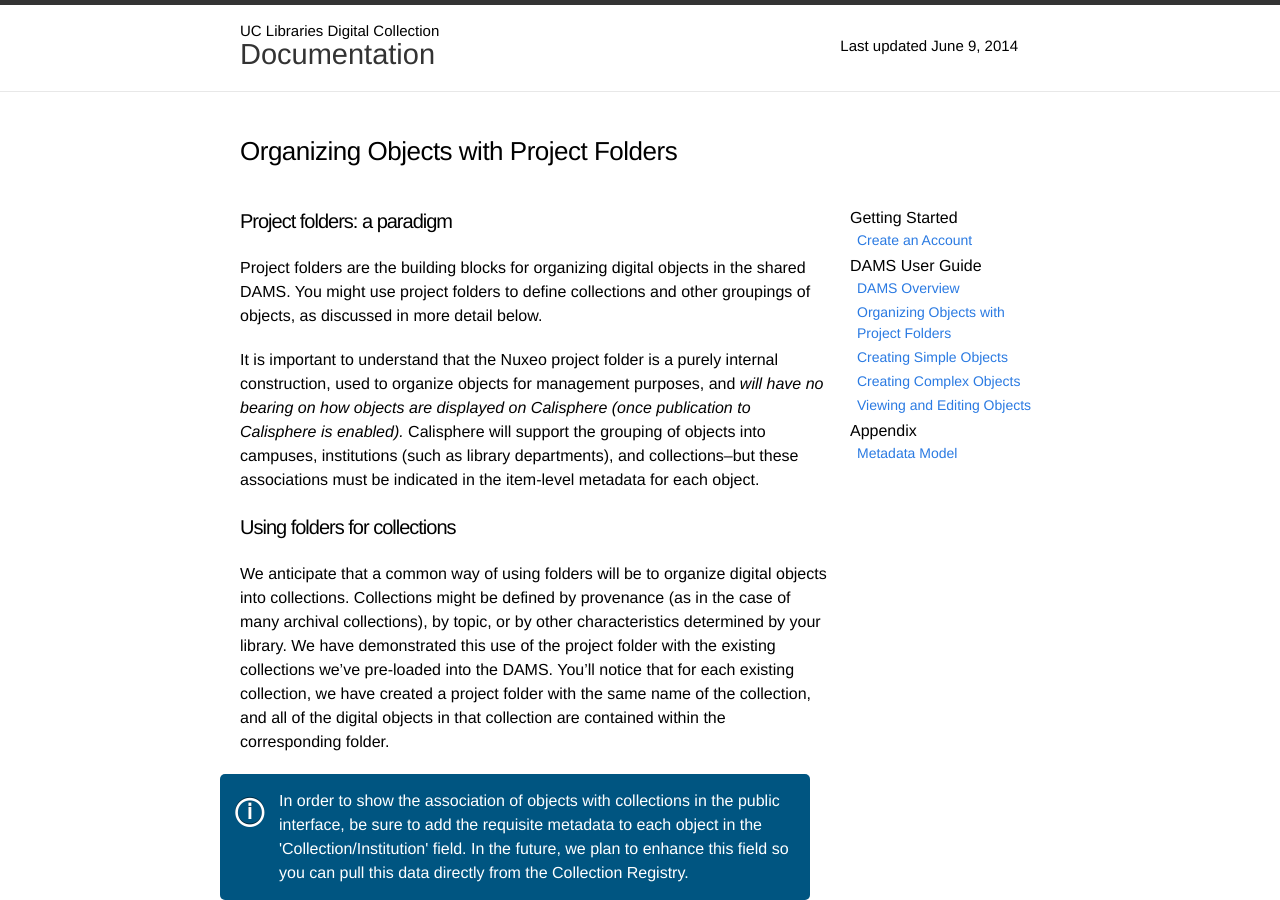
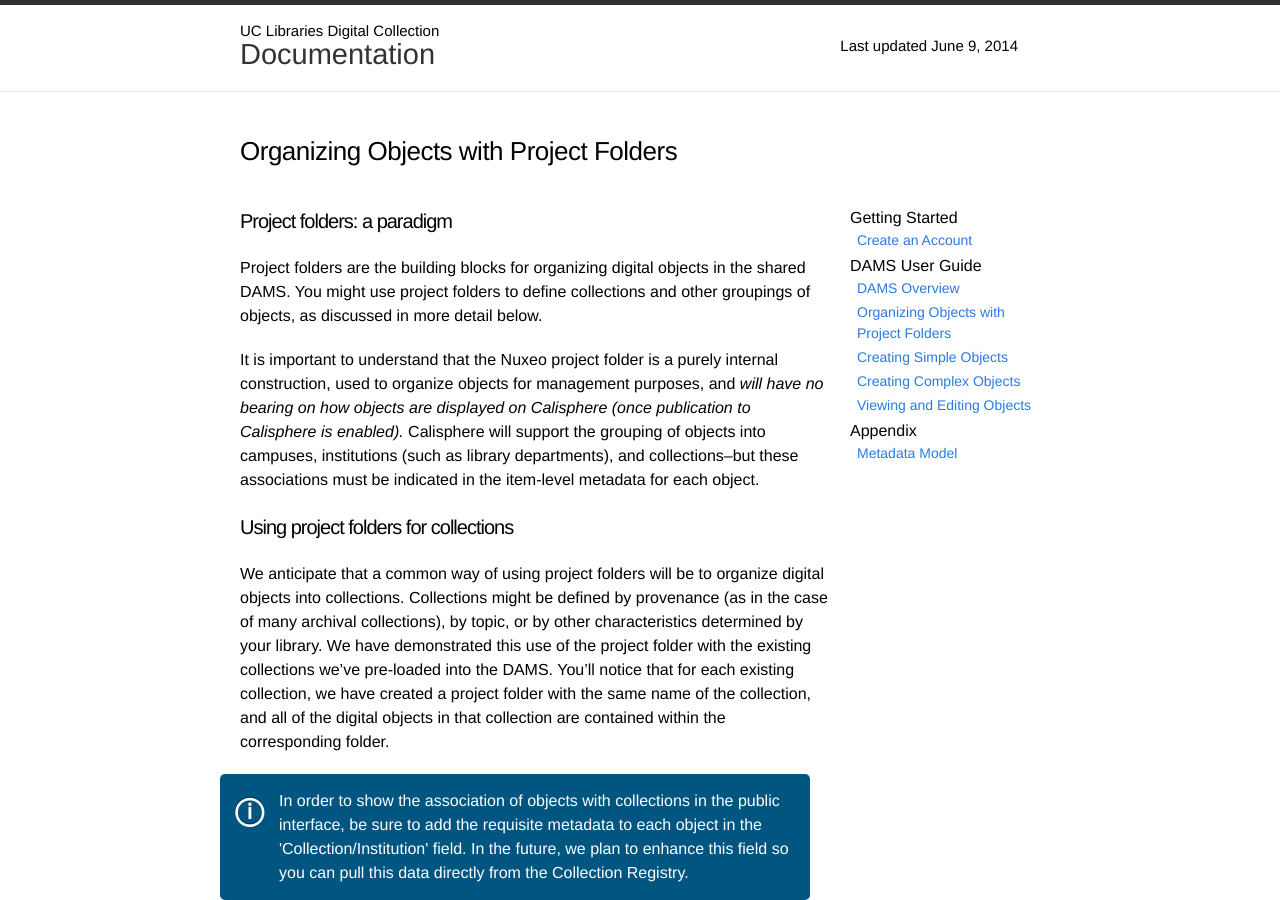
Before and after one commit to ucldc/ucldc-docs, a Jekyll site: the page built from docs/dams/organization.md, in a window 1280 px wide and 900 px high. Built offline with Jekyll 4.4.1, drawn with Linux system fonts in a browser that asks for light colours; nearby versions of some CDN libraries.

Commit message:
Update organization.md

```diff
--- a/docs/dams/organization.md
+++ b/docs/dams/organization.md
@@ -12,8 +12,8 @@ Project folders are the building blocks for organizing digital objects in the sh
 
 It is important to understand that the Nuxeo project folder is a purely internal construction, used to organize objects for management purposes, and _will have no bearing on how objects are displayed on Calisphere (once publication to Calisphere is enabled)._ Calisphere will support the grouping of objects into campuses, institutions (such as library departments), and collections--but these associations must be indicated in the item-level metadata for each object.
 
-### Using folders for collections
-We anticipate that a common way of using folders will be to organize digital objects into collections. Collections might be defined by provenance (as in the case of many archival collections), by topic, or by other characteristics determined by your library. We have demonstrated this use of the project folder with the existing collections we've pre-loaded into the DAMS. You'll notice that for each existing collection, we have created a project folder with the same name of the collection, and all of the digital objects in that collection are contained within the corresponding folder.
+### Using project folders for collections
+We anticipate that a common way of using project folders will be to organize digital objects into collections. Collections might be defined by provenance (as in the case of many archival collections), by topic, or by other characteristics determined by your library. We have demonstrated this use of the project folder with the existing collections we've pre-loaded into the DAMS. You'll notice that for each existing collection, we have created a project folder with the same name of the collection, and all of the digital objects in that collection are contained within the corresponding folder.
 
 <div class="note">In order to show the association of objects with collections in the public interface, be sure to add the requisite metadata to each object in the 'Collection/Institution' field. In the future, we plan to enhance this field so you can pull this data directly from the Collection Registry.</div>
 
```
